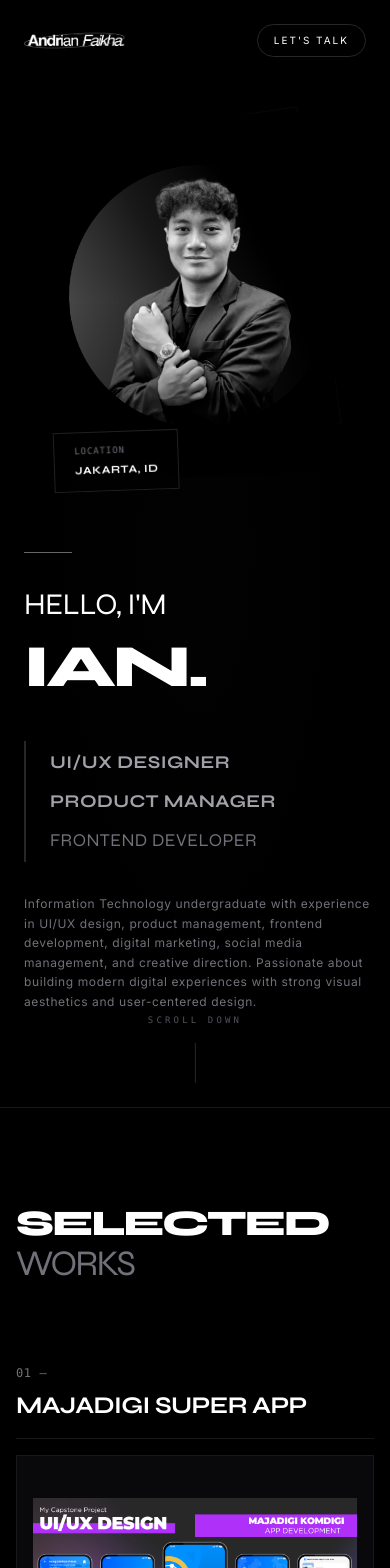
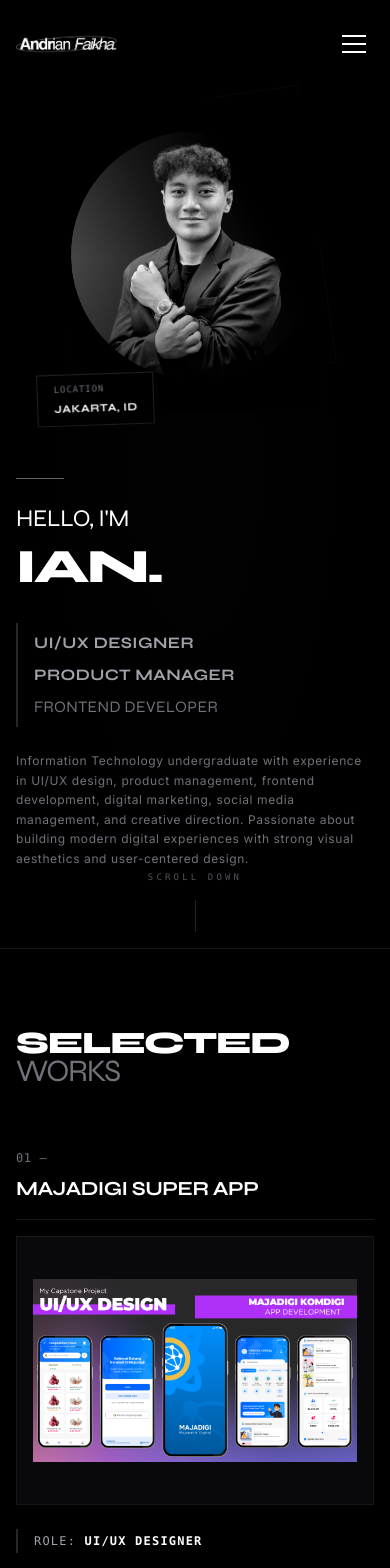
Before and after one commit to Andrianfaikha/web-portfolio-ian, a Next.js app: page / in a window 390 px wide. Shown: the top 1568 px of the page. Built offline with nearby package versions, Linux system fonts and the light colour scheme.

Commit message:
feat: complete mobile responsive overhaul with hamburger menu and clamp-based typography

```diff
--- a/app/globals.css
+++ b/app/globals.css
@@ -25,6 +25,8 @@
     color: #ffffff;
     font-feature-settings: "cv02", "cv03", "cv04", "cv11";
     overflow-x: hidden;
+    -webkit-text-size-adjust: 100%;
+    -ms-text-size-adjust: 100%;
   }
 
   /* Custom Selection Color */
@@ -35,6 +37,25 @@
 }
 
 @layer utilities {
+  /* Responsive section headings using clamp — guaranteed to fit any screen */
+  .text-section-heading {
+    font-size: clamp(1.75rem, 8vw, 7rem);
+    line-height: 0.9;
+    letter-spacing: -0.04em;
+  }
+
+  .text-contact-heading {
+    font-size: clamp(1.75rem, 10vw, 11rem);
+    line-height: 0.9;
+    letter-spacing: -0.04em;
+  }
+
+  .text-about-intro {
+    font-size: clamp(1.125rem, 4vw, 1.875rem);
+    line-height: 1.15;
+    letter-spacing: -0.02em;
+  }
+
   /* Editorial Swiss Typography utilities */
   .text-huge {
     font-size: clamp(3rem, 10vw, 15rem);
--- a/components/Navbar.tsx
+++ b/components/Navbar.tsx
@@ -5,6 +5,7 @@ import { motion, AnimatePresence } from "framer-motion";
 
 export default function Navbar() {
   const [scrolled, setScrolled] = useState(false);
+  const [menuOpen, setMenuOpen] = useState(false);
 
   useEffect(() => {
     const handleScroll = () => {
@@ -18,6 +19,18 @@ export default function Navbar() {
     return () => window.removeEventListener("scroll", handleScroll);
   }, []);
 
+  // Prevent body scroll when menu is open
+  useEffect(() => {
+    if (menuOpen) {
+      document.body.style.overflow = "hidden";
+    } else {
+      document.body.style.overflow = "";
+    }
+    return () => {
+      document.body.style.overflow = "";
+    };
+  }, [menuOpen]);
+
   const navItems = [
     { name: "Home", href: "#home" },
     { name: "Projects", href: "#projects" },
@@ -27,6 +40,7 @@ export default function Navbar() {
   ];
 
   return (
+    <>
       <motion.nav
         initial={{ y: -100, opacity: 0 }}
         animate={{ y: 0, opacity: 1 }}
@@ -37,11 +51,11 @@ export default function Navbar() {
             : "bg-transparent border-transparent py-6"
         }`}
       >
-      <div className="max-w-7xl mx-auto px-6 md:px-12 flex justify-between items-center">
+        <div className="max-w-7xl mx-auto px-4 sm:px-6 md:px-12 flex justify-between items-center">
           {/* Logo */}
           <a
             href="#home"
-          className="group relative flex items-center"
+            className="group relative flex items-center z-[60]"
           >
             <img
               src="/logo.png"
@@ -64,14 +78,84 @@ export default function Navbar() {
             ))}
           </div>
 
-        {/* Mobile Hamburger (Elegant minimalistic bullet) */}
-        <a
-          href="#contact"
-          className="md:hidden text-[10px] uppercase tracking-[0.2em] px-4 py-2 border border-zinc-800 rounded-full hover:bg-white hover:text-black transition-colors duration-300"
+          {/* Mobile Hamburger Button */}
+          <button
+            onClick={() => setMenuOpen(!menuOpen)}
+            className="md:hidden relative z-[60] w-10 h-10 flex flex-col items-center justify-center gap-[6px] group"
+            aria-label="Toggle Menu"
           >
-          {"Let's Talk"}
-        </a>
+            <span
+              className={`block w-6 h-[2px] bg-white transition-all duration-300 ease-[cubic-bezier(0.16,1,0.3,1)] ${
+                menuOpen ? "rotate-45 translate-y-[8px]" : ""
+              }`}
+            />
+            <span
+              className={`block w-6 h-[2px] bg-white transition-all duration-300 ease-[cubic-bezier(0.16,1,0.3,1)] ${
+                menuOpen ? "opacity-0 scale-x-0" : ""
+              }`}
+            />
+            <span
+              className={`block w-6 h-[2px] bg-white transition-all duration-300 ease-[cubic-bezier(0.16,1,0.3,1)] ${
+                menuOpen ? "-rotate-45 -translate-y-[8px]" : ""
+              }`}
+            />
+          </button>
         </div>
       </motion.nav>
+
+      {/* Mobile Fullscreen Menu Overlay */}
+      <AnimatePresence>
+        {menuOpen && (
+          <motion.div
+            initial={{ opacity: 0 }}
+            animate={{ opacity: 1 }}
+            exit={{ opacity: 0 }}
+            transition={{ duration: 0.4 }}
+            className="fixed inset-0 z-[55] bg-black/95 backdrop-blur-xl flex flex-col items-center justify-center md:hidden"
+          >
+            <div className="flex flex-col items-center gap-8">
+              {navItems.map((item, index) => (
+                <motion.a
+                  key={item.name}
+                  href={item.href}
+                  onClick={() => setMenuOpen(false)}
+                  initial={{ opacity: 0, y: 30 }}
+                  animate={{ opacity: 1, y: 0 }}
+                  exit={{ opacity: 0, y: -20 }}
+                  transition={{
+                    duration: 0.5,
+                    delay: index * 0.08,
+                    ease: [0.16, 1, 0.3, 1],
+                  }}
+                  className="font-syne font-bold text-3xl uppercase tracking-tight text-white hover:text-zinc-400 transition-colors duration-300"
+                >
+                  {item.name}
+                </motion.a>
+              ))}
+
+              {/* Divider */}
+              <motion.div
+                initial={{ scaleX: 0 }}
+                animate={{ scaleX: 1 }}
+                transition={{ duration: 0.6, delay: 0.5 }}
+                className="w-16 h-[1px] bg-zinc-700 my-2"
+              />
+
+              {/* Let's Talk CTA */}
+              <motion.a
+                href="mailto:andrianfaikha2411@gmail.com"
+                onClick={() => setMenuOpen(false)}
+                initial={{ opacity: 0, y: 20 }}
+                animate={{ opacity: 1, y: 0 }}
+                transition={{ duration: 0.5, delay: 0.6 }}
+                className="text-[10px] uppercase tracking-[0.3em] px-6 py-3 border border-zinc-700 text-zinc-400 hover:bg-white hover:text-black transition-all duration-300 font-mono"
+              >
+                {"Let's Talk →"}
+              </motion.a>
+            </div>
+          </motion.div>
+        )}
+      </AnimatePresence>
+    </>
   );
 }
--- a/sections/Hero.tsx
+++ b/sections/Hero.tsx
@@ -42,7 +42,7 @@ export default function Hero() {
     <section
       ref={containerRef}
       id="home"
-      className="relative min-h-screen bg-black flex items-center justify-center overflow-hidden py-24 md:py-32 px-6 md:px-12"
+      className="relative min-h-screen bg-black flex items-center justify-center overflow-hidden py-20 md:py-32 px-4 sm:px-6 md:px-12"
     >
       {/* Background Subtle Overlay */}
       <div className="absolute inset-0 z-0 bg-[radial-gradient(ellipse_at_center,_var(--tw-gradient-stops))] from-zinc-900/10 via-black to-black pointer-events-none" />
@@ -52,13 +52,13 @@ export default function Hero() {
         {/* Left Side: Overlapping Cinematic Image Stack */}
         <motion.div
           style={{ y: imageY, rotate: imageRotate }}
-          className="col-span-12 lg:col-span-6 relative flex items-center justify-center h-[400px] sm:h-[50vh] lg:h-[70vh] w-full"
+          className="col-span-12 lg:col-span-6 relative flex items-center justify-center h-[350px] sm:h-[50vh] lg:h-[70vh] w-full"
         >
           {/* Back Stack Image Layer */}
           <div className="absolute w-[60%] h-[80%] border border-zinc-800 opacity-20 -rotate-6 translate-x-4 -translate-y-4 pointer-events-none" />
 
           {/* Main Portrait Wrapper */}
-          <div className="relative w-[75%] h-[90%] md:w-[65%] md:h-[95%] lg:w-[80%] lg:h-[90%] bg-zinc-950 overflow-hidden grayscale contrast-125 border border-zinc-900 shadow-2xl group">
+          <div className="relative w-[70%] h-[90%] md:w-[65%] md:h-[95%] lg:w-[80%] lg:h-[90%] bg-zinc-950 overflow-hidden grayscale contrast-125 border border-zinc-900 shadow-2xl group">
             <Image
               src="/ian_profile.png"
               alt="Ian Profile"
@@ -71,38 +71,38 @@ export default function Hero() {
           </div>
 
           {/* Overlapping Info Tag */}
-          <div className="absolute bottom-2 left-6 lg:left-0 bg-black/85 border border-zinc-800/80 backdrop-blur px-5 py-3 flex flex-col space-y-1">
+          <div className="absolute bottom-2 left-4 sm:left-6 lg:left-0 bg-black/85 border border-zinc-800/80 backdrop-blur px-4 sm:px-5 py-2 sm:py-3 flex flex-col space-y-1">
             <span className="text-[9px] text-zinc-500 uppercase tracking-widest font-mono">Location</span>
             <span className="text-[11px] uppercase tracking-wider font-syne font-bold text-white">Jakarta, ID</span>
           </div>
         </motion.div>
 
         {/* Right Side / Overlapping Text: Editorial Swiss Layout */}
-        <div className="col-span-12 lg:col-span-6 relative flex flex-col justify-center h-full select-none mt-6 lg:mt-0">
+        <div className="col-span-12 lg:col-span-6 relative flex flex-col justify-center h-full select-none mt-4 lg:mt-0">
           <motion.div
             style={{ y: textY }}
             ref={textRef}
             className="flex flex-col text-left"
           >
             {/* Accent Line */}
-            <div className="h-[1px] w-12 bg-white/40 mb-8" />
+            <div className="h-[1px] w-12 bg-white/40 mb-6 sm:mb-8" />
 
             {/* Oversized Swiss Headline */}
-            <h1 className="font-syne font-extrabold tracking-tight text-white mb-8">
-              <div className="overflow-hidden block py-1 min-h-[2.5rem] sm:min-h-[3rem] lg:h-[6vw]">
-                <span className="reveal-text block text-3xl sm:text-5xl md:text-6xl lg:text-[5vw] leading-none uppercase font-light">
+            <h1 className="font-syne font-extrabold tracking-tight text-white mb-6 sm:mb-8">
+              <div className="overflow-hidden block py-1 min-h-[2rem] sm:min-h-[3rem] lg:h-[6vw]">
+                <span className="reveal-text block text-2xl sm:text-5xl md:text-6xl lg:text-[5vw] leading-none uppercase font-light">
                   {"HELLO, I'M"}
                 </span>
               </div>
-              <div className="overflow-hidden block py-1 min-h-[4rem] sm:min-h-[5.5rem] lg:h-[11vw] mt-2">
-                <span className="reveal-text block text-6xl sm:text-8xl md:text-9xl lg:text-[9.5vw] font-black leading-none text-white tracking-tighter">
+              <div className="overflow-hidden block py-1 min-h-[3.5rem] sm:min-h-[5.5rem] lg:h-[11vw] mt-1 sm:mt-2">
+                <span className="reveal-text block text-5xl sm:text-8xl md:text-9xl lg:text-[9.5vw] font-black leading-none text-white tracking-tighter">
                   IAN.
                 </span>
               </div>
             </h1>
 
             {/* Cinematic Role Layout */}
-            <div className="space-y-3 font-syne font-bold text-[18px] sm:text-[22px] md:text-[26px] tracking-wide text-zinc-400 mt-2 uppercase border-l-2 border-zinc-800 pl-6 py-2">
+            <div className="space-y-2 sm:space-y-3 font-syne font-bold text-[16px] sm:text-[22px] md:text-[26px] tracking-wide text-zinc-400 mt-1 sm:mt-2 uppercase border-l-2 border-zinc-800 pl-4 sm:pl-6 py-2">
               <div className="overflow-hidden block">
                 <span className="reveal-text block hover:text-white transition-colors duration-300">
                   UI/UX Designer
@@ -121,7 +121,7 @@ export default function Hero() {
             </div>
 
             {/* Short Bio Block */}
-            <p className="mt-8 max-w-md text-xs md:text-sm text-zinc-500 leading-relaxed tracking-wider font-sans">
+            <p className="mt-6 sm:mt-8 max-w-md text-xs md:text-sm text-zinc-500 leading-relaxed tracking-wider font-sans">
               Information Technology undergraduate with experience in UI/UX design, product management, frontend development, digital marketing, social media management, and creative direction. Passionate about building modern digital experiences with strong visual aesthetics and user-centered design.
             </p>
           </motion.div>
@@ -130,12 +130,12 @@ export default function Hero() {
       </div>
 
       {/* Floating Scroll Indicator */}
-      <div className="absolute bottom-8 left-1/2 -translate-x-1/2 z-10 flex flex-col items-center space-y-2 pointer-events-none">
+      <div className="absolute bottom-6 sm:bottom-8 left-1/2 -translate-x-1/2 z-10 flex flex-col items-center space-y-2 pointer-events-none">
         <span className="text-[9px] uppercase tracking-[0.35em] text-zinc-600 font-mono">SCROLL DOWN</span>
         <motion.div
           animate={{ y: [0, 8, 0] }}
           transition={{ repeat: Infinity, duration: 1.5, ease: "easeInOut" }}
-          className="w-[1px] h-10 bg-zinc-800"
+          className="w-[1px] h-8 sm:h-10 bg-zinc-800"
         />
       </div>
     </section>
--- a/sections/Works.tsx
+++ b/sections/Works.tsx
@@ -61,12 +61,12 @@ const projects = [
 
 export default function Works() {
   return (
-    <div id="projects" className="relative bg-black py-24 md:py-36 border-t border-zinc-900">
+    <div id="projects" className="relative bg-black py-20 md:py-36 border-t border-zinc-900">
       <div className="max-w-7xl mx-auto w-full px-4 sm:px-6 md:px-12 flex flex-col">
 
         {/* Section Header with Massive Swiss Typography */}
-        <div className="flex justify-between items-baseline mb-20 relative z-10 select-none">
-          <h2 className="font-syne font-black text-3xl min-[375px]:text-4xl min-[430px]:text-5xl sm:text-6xl md:text-8xl lg:text-[7vw] leading-none uppercase tracking-tighter break-words">
+        <div className="flex justify-between items-baseline mb-16 md:mb-20 relative z-10 select-none">
+          <h2 className="font-syne font-black text-section-heading uppercase">
             SELECTED<br />
             <span className="text-zinc-500 font-light">WORKS</span>
           </h2>
@@ -76,7 +76,7 @@ export default function Works() {
         </div>
 
         {/* Vertical List of Project Cards */}
-        <div className="flex flex-col gap-24">
+        <div className="flex flex-col gap-16 md:gap-24">
           {projects.map((project, index) => (
             <motion.div
               key={project.num}
@@ -87,15 +87,15 @@ export default function Works() {
               className="group relative flex flex-col w-full"
             >
               <div className="flex justify-between items-end mb-4 border-b border-zinc-900 pb-4">
-                <div>
+                <div className="min-w-0 flex-1">
                   <span className="text-[12px] font-mono text-zinc-500 tracking-wider mb-2 block">
                     {project.num} —
                   </span>
-                  <h3 className="font-syne font-bold text-2xl sm:text-3xl md:text-5xl uppercase tracking-tight text-white group-hover:text-zinc-300 transition-colors duration-300">
+                  <h3 className="font-syne font-bold text-xl sm:text-3xl md:text-5xl uppercase tracking-tight text-white group-hover:text-zinc-300 transition-colors duration-300">
                     {project.title}
                   </h3>
                 </div>
-                <span className="text-sm font-mono text-zinc-400 bg-zinc-950 border border-zinc-900 px-4 py-2 hidden sm:block">
+                <span className="text-sm font-mono text-zinc-400 bg-zinc-950 border border-zinc-900 px-4 py-2 hidden sm:block flex-shrink-0 ml-4">
                   {project.year}
                 </span>
               </div>
@@ -118,15 +118,15 @@ export default function Works() {
               </motion.div>
 
               {/* Project Metadata */}
-              <div className="mt-8 flex flex-col md:flex-row gap-8 justify-between items-start">
+              <div className="mt-6 md:mt-8 flex flex-col md:flex-row gap-6 md:gap-8 justify-between items-start">
                 <div className="md:w-1/3">
-                  <p className="text-sm text-zinc-400 uppercase tracking-widest font-mono border-l-2 border-zinc-800 pl-4 py-1">
+                  <p className="text-xs sm:text-sm text-zinc-400 uppercase tracking-widest font-mono border-l-2 border-zinc-800 pl-4 py-1">
                     ROLE: <span className="text-white font-bold">{project.role}</span>
                   </p>
                 </div>
                 <div className="md:w-2/3 flex flex-col space-y-2">
                   {project.desc.map((item, i) => (
-                    <p key={i} className="text-sm md:text-base text-zinc-500 font-sans tracking-wide leading-relaxed">
+                    <p key={i} className="text-xs sm:text-sm md:text-base text-zinc-500 font-sans tracking-wide leading-relaxed">
                       • {item}
                     </p>
                   ))}
```
Also changed, not shown: sections/About.tsx (+8 -8 lines), sections/Contact.tsx (+9 -9 lines), sections/CreativeWorks.tsx (+15 -15 lines), sections/Experience.tsx (+8 -8 lines), sections/Skills.tsx (+12 -12 lines). Lines whose indentation alone changed are shown as unchanged.
